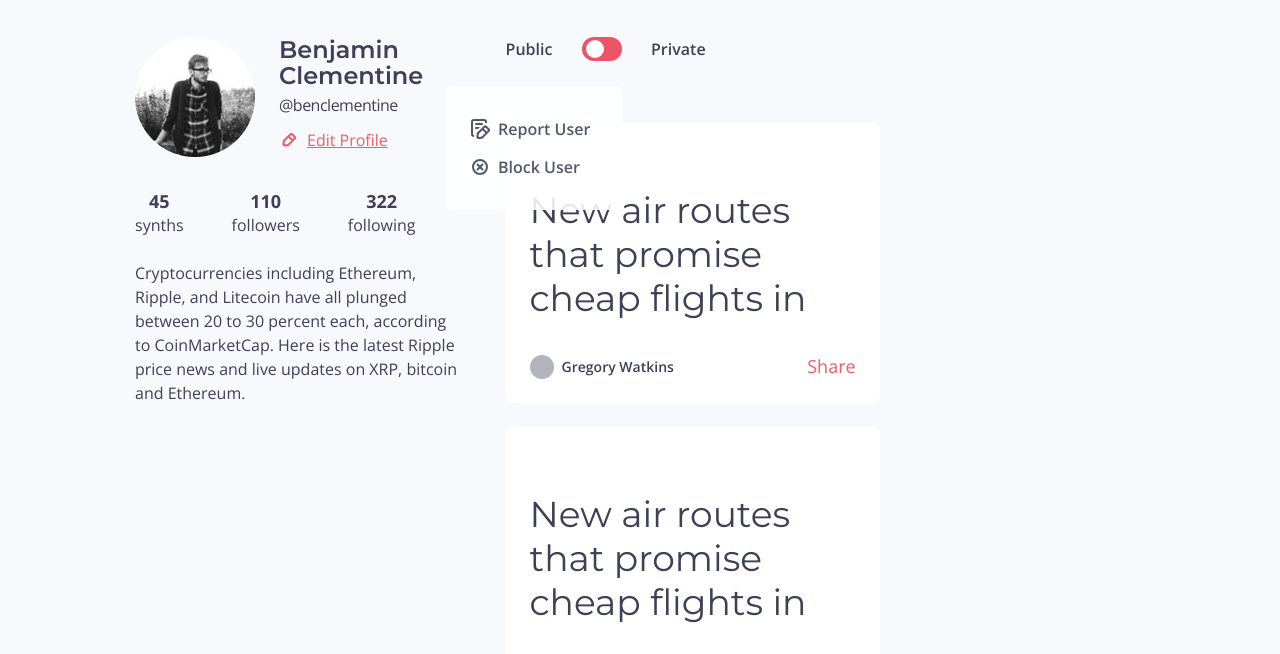
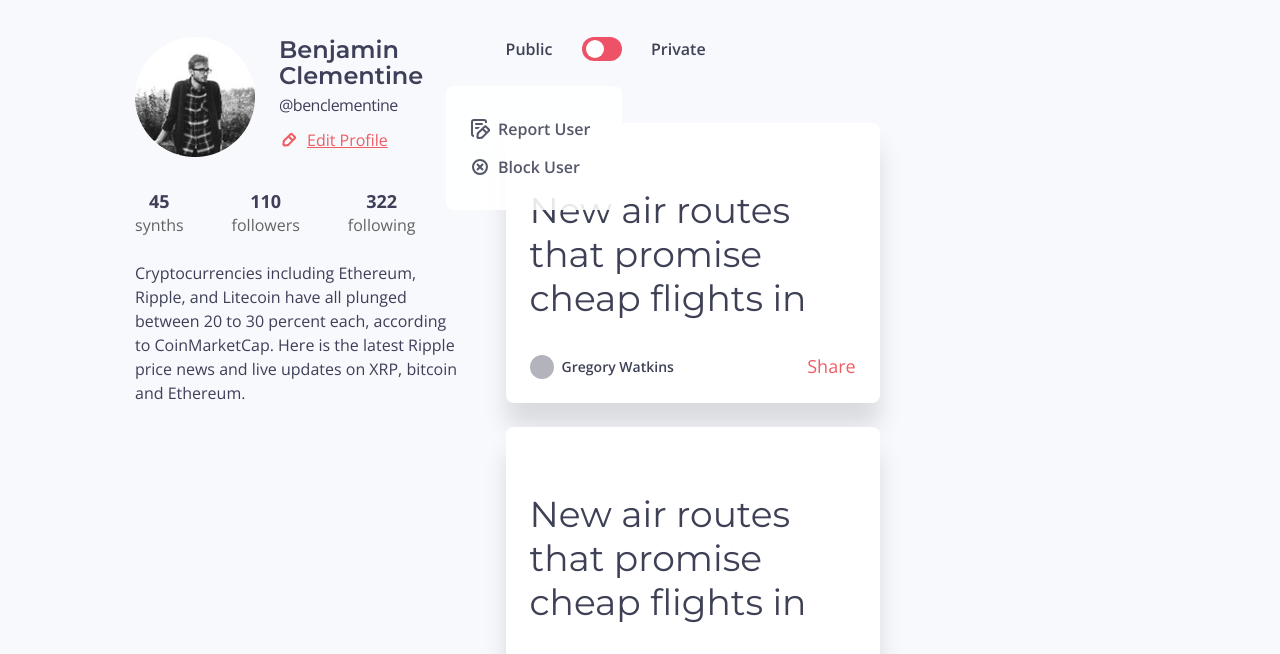
Before and after one commit to ntktajhneyf/test_work, a plain HTML site: page index.html in a window 1280 px wide. Shown: the part 146-800 px from the top of the page. Drawn offline with nearby package versions, Linux system fonts and the light colour scheme.

Commit message:
Add files via upload

```diff
--- a/scss/style.scss
+++ b/scss/style.scss
@@ -294,7 +294,14 @@ body{
             line-height: 24px;
             color: #3E3F58;
         }
+
+
     }
+
+    &__followers p {
+        color: #636363;
+    }
+
     &__followers__list{
         display: flex;
         margin-bottom: 24px;
@@ -488,6 +495,9 @@ body{
     display: flex;
     flex-wrap: wrap;
 
+    mix-blend-mode: normal;
+    box-shadow: 0px 24px 24px rgba(0, 0, 0, 0.12);
+
     &__header {
         display: flex;
         justify-content: space-between;
```
Also changed, not shown: css/style.css.
